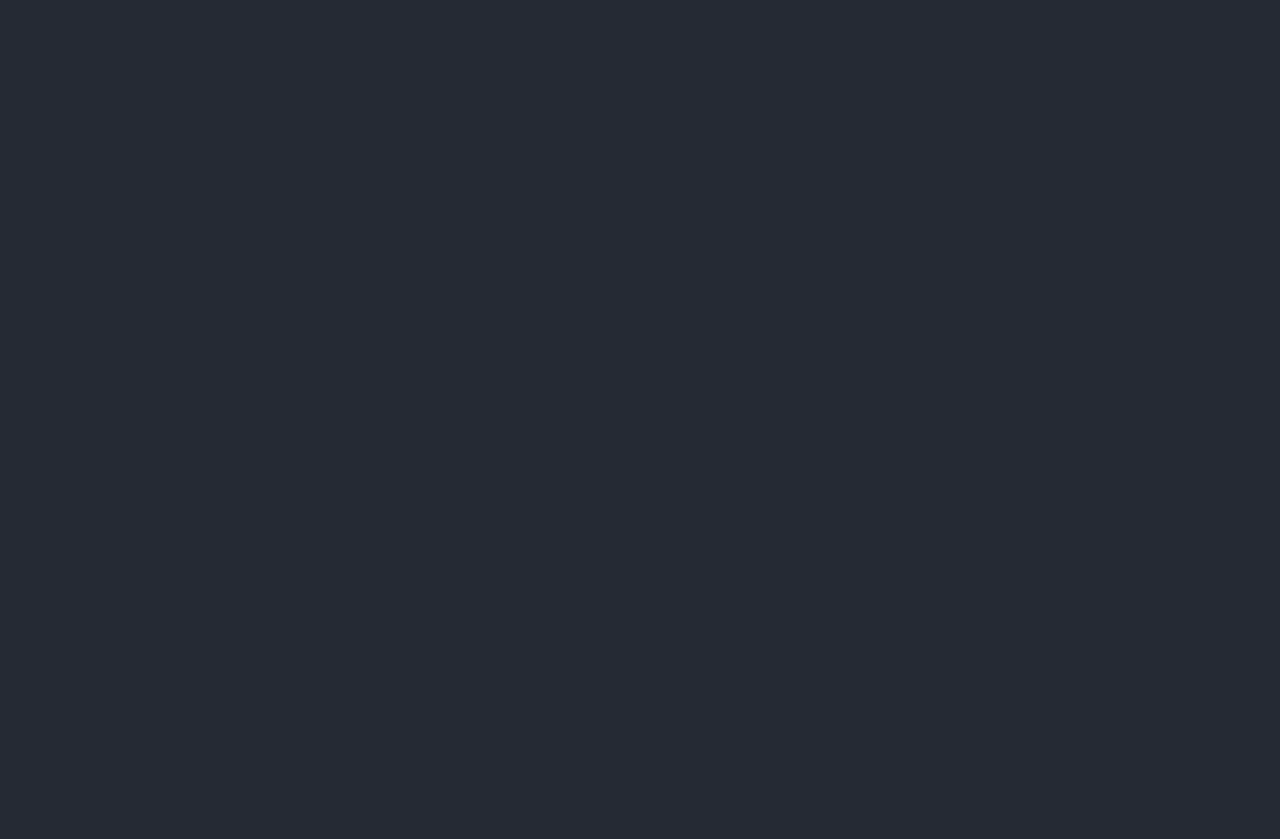
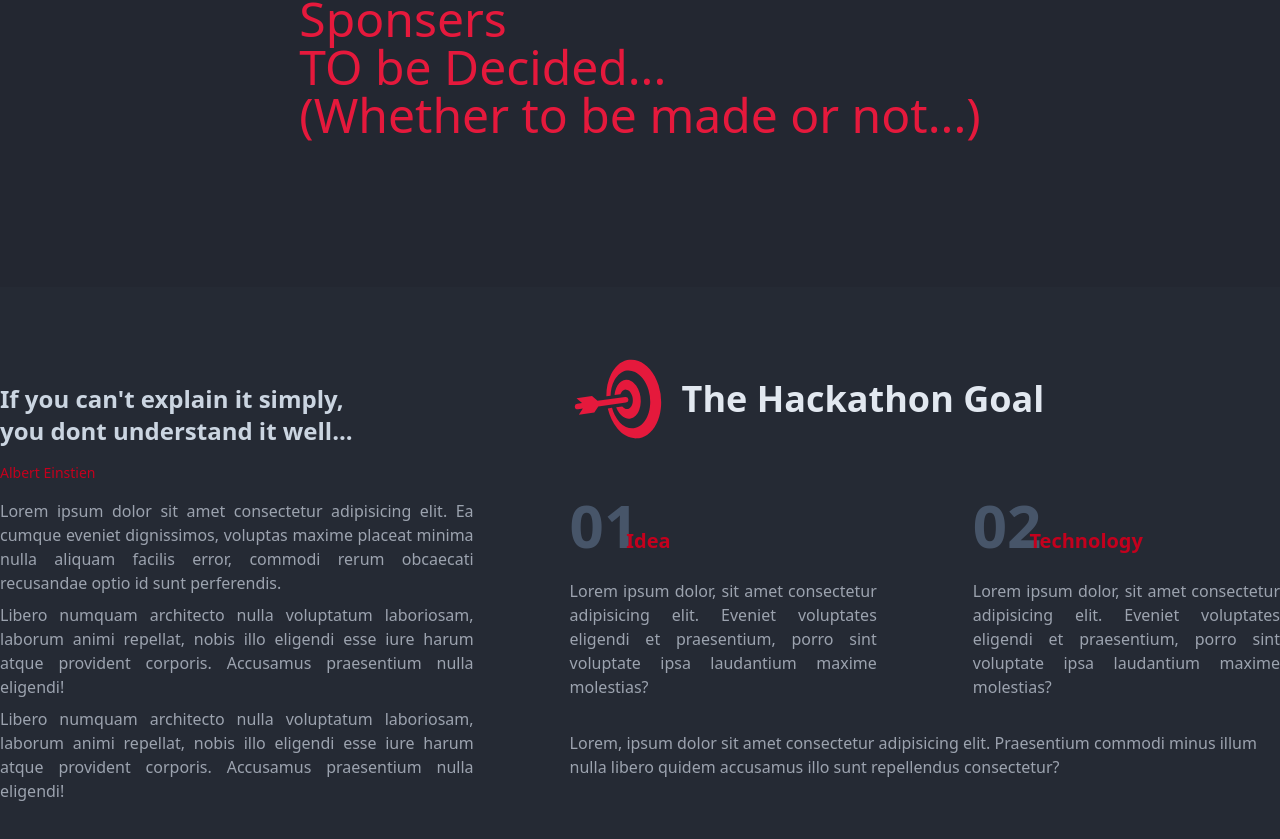
Before and after one commit to SDC-USICT/startup-hackathon, a React (Create React App) app: page / in a window 1280 px wide. Shown: the part 1369-2208 px from the top of the page. Before the commit the page ends 1088 px from the top, so only its background shows below. Built offline with nearby package versions, Linux system fonts and the light colour scheme.

Commit message:
About Section

```diff
--- a/src/Components/Home.js
+++ b/src/Components/Home.js
@@ -2,6 +2,7 @@ import { React, useState } from "react";
 import { Link } from "react-router-dom";
 import { IoIosArrowDropupCircle } from "react-icons/io";
 import { MdOutlineComputer } from "react-icons/md";
+import { GiBullseye } from "react-icons/gi";
 import "./CSS/home.css";
 
 function Home() {
@@ -141,7 +142,86 @@ function Home() {
         </section>
 
         {/* SPONSORS */}
-        <section></section>
+        <section className="h-[55vh] flex justify-center items-center text-5xl text-lred bg-[#232731] mt-32">
+          Sponsers <br /> TO be Decided... <br /> (Whether to be made or not...)
+        </section>
+
+        {/* ABOUT */}
+
+        <section className="mx-auto container flex flex-row text-gray-400 mt-16 gap-24 pb-16">
+          {/* LEFT */}
+          <div className="basis-2/5 mt-8">
+            <div className="text-slate-300 text-2xl font-semibold">
+              If you can't explain it simply, <br /> you dont understand it
+              well...
+            </div>
+            <div className="text-mred text-sm mt-4">Albert Einstien</div>
+            <div className="mt-4 text-justify">
+              <div className="">
+                Lorem ipsum dolor sit amet consectetur adipisicing elit. Ea
+                cumque eveniet dignissimos, voluptas maxime placeat minima nulla
+                aliquam facilis error, commodi rerum obcaecati recusandae optio
+                id sunt perferendis.
+              </div>
+              <div className="mt-2">
+                Libero numquam architecto nulla voluptatum laboriosam, laborum
+                animi repellat, nobis illo eligendi esse iure harum atque
+                provident corporis. Accusamus praesentium nulla eligendi!
+              </div>
+              <div className="mt-2">
+                Libero numquam architecto nulla voluptatum laboriosam, laborum
+                animi repellat, nobis illo eligendi esse iure harum atque
+                provident corporis. Accusamus praesentium nulla eligendi!
+              </div>
+            </div>
+          </div>
+          {/* Right */}
+          <div className="basis-3/5">
+            <div className="flex flex-row items-center gap-4">
+              <div className="text-lred">
+                <GiBullseye size={96} />
+              </div>
+              <div className="text-slate-200 text-4xl font-semibold">
+                The Hackathon Goal
+              </div>
+            </div>
+            <div>
+              <div className="flex flex-row gap-24 mt-12">
+                <div>
+                  <div className="flex flex-row ">
+                    <div className="text-6xl font-bold text-slate-600">01</div>
+                    <div className="flex items-end text-mred font-semibold text-xl -ml-3 ">
+                      Idea
+                    </div>
+                  </div>
+                  <div className="mt-6 text-justify">
+                    Lorem ipsum dolor, sit amet consectetur adipisicing elit.
+                    Eveniet voluptates eligendi et praesentium, porro sint
+                    voluptate ipsa laudantium maxime molestias?
+                  </div>
+                </div>
+                <div>
+                  <div className="flex flex-row ">
+                    <div className="text-6xl font-bold text-slate-600">02</div>
+                    <div className="flex items-end text-mred font-semibold text-xl -ml-3 ">
+                      Technology
+                    </div>
+                  </div>
+                  <div className="mt-6 text-justify">
+                    Lorem ipsum dolor, sit amet consectetur adipisicing elit.
+                    Eveniet voluptates eligendi et praesentium, porro sint
+                    voluptate ipsa laudantium maxime molestias?
+                  </div>
+                </div>
+              </div>
+              <div className="mt-8">
+                Lorem, ipsum dolor sit amet consectetur adipisicing elit.
+                Praesentium commodi minus illum nulla libero quidem accusamus
+                illo sunt repellendus consectetur?
+              </div>
+            </div>
+          </div>
+        </section>
       </div>
     </>
   );
```
